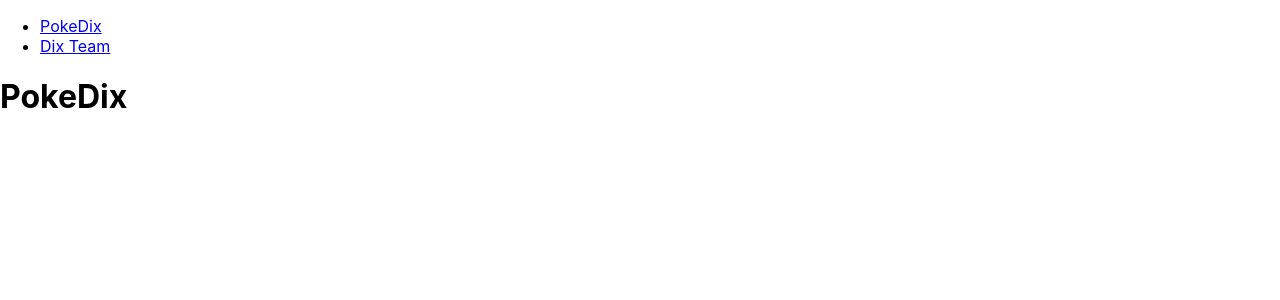
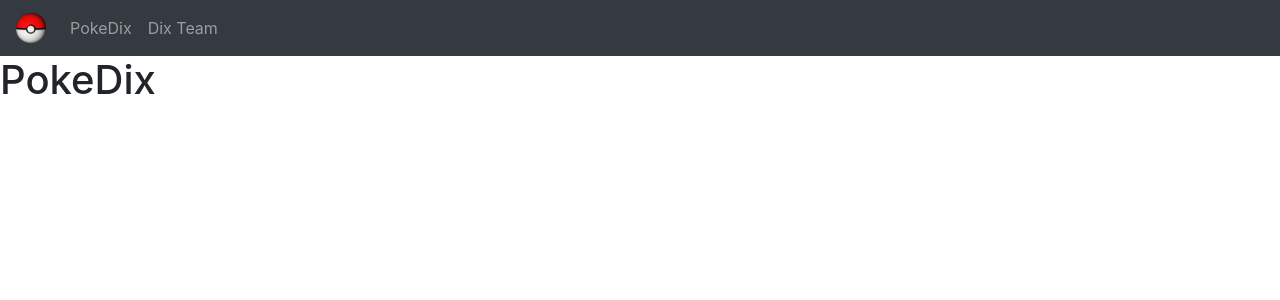
Before and after one commit to BepaTest/pokeDix, a React (Create React App) app: page / in a window 1280 px wide. Shown: the top 300 px of the page. Built offline with nearby package versions, Linux system fonts and the light colour scheme.

Commit message:
feat (design): Navbar design from react-bootstrap

```diff
--- a/package.json
+++ b/package.json
@@ -6,7 +6,9 @@
     "@testing-library/jest-dom": "^5.11.9",
     "@testing-library/react": "^11.2.5",
     "@testing-library/user-event": "^12.8.3",
+    "bootstrap": "^4.6.0",
     "react": "^17.0.1",
+    "react-bootstrap": "^1.5.1",
     "react-dom": "^17.0.1",
     "react-router-dom": "^5.2.0",
     "react-scripts": "4.0.3",
--- a/src/App.js
+++ b/src/App.js
@@ -5,12 +5,12 @@
 import DixTeam from './pages/DixTeam'
 import Pokemon from './pages/Pokemon'
 //navbar
-import Navbar from './components/Navbar'
+import Navigation from './components/Navbar'
 
 function App() {
   return (
     <Router>
-      <Navbar />
+      <Navigation />
       <Switch>
         <Route exact path='/'>
           <PokeDix />
--- a/src/components/Navbar.js
+++ b/src/components/Navbar.js
@@ -1,18 +1,42 @@
 import React from 'react'
 import { Link } from 'react-router-dom'
-const Navbar = () => {
+import { Navbar, Nav } from 'react-bootstrap'
+
+const Navigation = () => {
   return (
-    <nav>
-      <ul>
-        <li>
-          <Link to='/'>PokeDix</Link>
-        </li>
-        <li>
-          <Link to='/team'>Dix Team</Link>
-        </li>
-      </ul>
-    </nav>
+    <>
+      <Navbar bg='dark' variant='dark'>
+        <Navbar.Brand href='/'>
+          <img
+            src='/img/pokeball.png'
+            width='30'
+            height='30'
+            className='d-inline-block align-top'
+            alt='React Bootstrap logo'
+          />
+        </Navbar.Brand>
+        <Nav className='mr-auto'>
+          <Nav.Link href='/'>PokeDix</Nav.Link>
+          <Nav.Link href='/team'>Dix Team</Nav.Link>
+        </Nav>
+      </Navbar>
+    </>
   )
 }
 
-export default Navbar
+// <nav>
+//   <ul>
+//     <li>
+//       <Link to='/'>PokeDix</Link>
+//     </li>
+//     <li>
+//       <Link to='/team'>Dix Team</Link>
+//     </li>
+//   </ul>
+// </nav>
+
+{
+  /* */
+}
+
+export default Navigation
```
Also changed, not shown: src/index.js (+10 -7 lines), public/img/pokeball.png (added), 1 other file (tests, documents, lock files or other folders).
